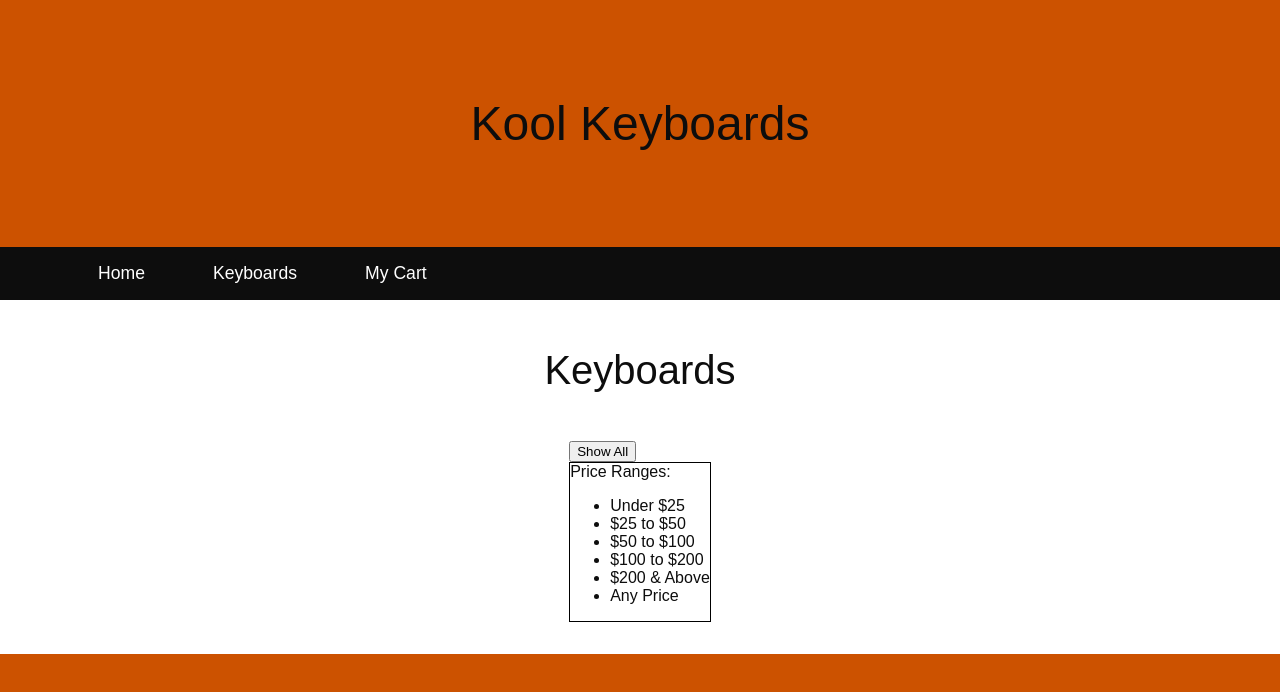
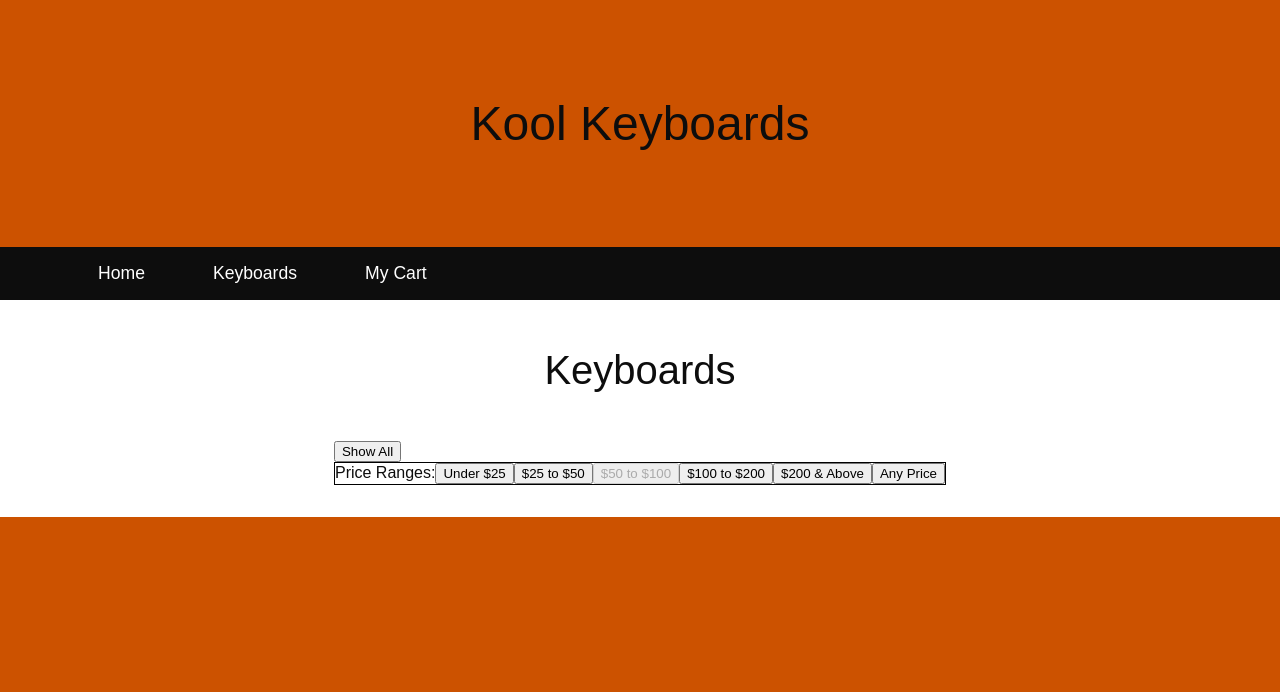
Before and after one commit to JWillZ94/Kool-Keyboards, a React (Create React App) app: page /#/keyboards in a window 1280 px wide. Shown: the top 692 px of the page. Built offline with nearby package versions, Linux system fonts and the light colour scheme; no server answers; a web font is replaced by a local one.

Commit message:
added redux devtools

```diff
--- a/package.json
+++ b/package.json
@@ -15,6 +15,7 @@
     "react-scripts": "1.1.4",
     "react-slick": "^0.23.1",
     "redux": "^4.0.0",
+    "redux-devtools": "^3.4.1",
     "redux-thunk": "^2.3.0"
   },
   "devDependencies": {
--- /dev/null
+++ b/src/components/keyboards/PriceRangeOption.js
@@ -0,0 +1,10 @@
+import React from 'react';
+// Component
+
+const PriceRangeOption = ({ active, children, handleFilterPriceRange }) => (
+  <button onClick={handleFilterPriceRange} disabled={active}>
+    {children}
+  </button>
+);
+
+export default PriceRangeOption;
--- a/src/containers/Price.js
+++ b/src/containers/Price.js
@@ -1,56 +1,19 @@
-import React, { Component } from 'react';
-import { connect } from 'react-redux';
-import { store } from '../index';
-import { filterByPriceRangeAction, PriceRangeFilters } from '../actions/priceRangeActions';
+import React from 'react';
+import PriceRangeOptionFilter from './PriceRangeOptionFilter';
+import { PriceRangeFilters } from '../actions/priceRangeActions';
 
-const mapStateToProps = state => {
-  return {
-    priceRange: state.priceRange
-  };
+function Price() {
+  return (
+    <div className="sort-section sort-menu-item">
+      Price Ranges:
+      <PriceRangeOptionFilter filter={PriceRangeFilters.PRICE_UNDER_25}>Under $25</PriceRangeOptionFilter>
+      <PriceRangeOptionFilter filter={PriceRangeFilters.PRICE_25_TO_50}>$25 to $50</PriceRangeOptionFilter>
+      <PriceRangeOptionFilter filter={PriceRangeFilters.PRICE_50_TO_100}>$50 to $100</PriceRangeOptionFilter>
+      <PriceRangeOptionFilter filter={PriceRangeFilters.PRICE_100_TO_200}>$100 to $200</PriceRangeOptionFilter>
+      <PriceRangeOptionFilter filter={PriceRangeFilters.PRICE_200_AND_UP}>$200 & Above</PriceRangeOptionFilter>
+      <PriceRangeOptionFilter filter={PriceRangeFilters.ANY_PRICE}>Any Price</PriceRangeOptionFilter>
+    </div>
+  );
 }
 
-const mapDispatchToProps = dispatch => {
-  return {
-    handleFilterPriceRange: () => {
-      dispatch(filterByPriceRangeAction(PriceRangeFilters.PRICE_200_AND_UP));
-      console.log(store.getState());
-    }
-  };
-}
-
-  // className={this.state.active === range ? 'active-button range' : 'range'}
-  // key={range}
-
-class Price extends Component {
-  constructor(props) {
-    super(props);
-
-    this.state = {
-      active: 'inactive'
-    };
-
-  }
-
-  render() {
-
-    const priceRanges = ['Under $25', '$25 to $50', '$50 to $100', '$100 to $200', '$200 & Above', 'Any Price'];
-
-    const priceRangeOption = priceRanges.map((range, { handleFilterPriceRange }) =>
-      <li onClick={handleFilterPriceRange} key={range}>{range}</li>
-    );
-    return (
-      <div className="sort-section sort-menu-item">
-        Price Ranges:
-        <ul>
-          {priceRangeOption}
-        </ul>
-      </div>
-    );
-  }
-
-}
-
-export default connect(
-  mapStateToProps,
-  mapDispatchToProps
-)(Price);
+export default Price;
--- /dev/null
+++ b/src/containers/PriceRangeOptionFilter.js
@@ -0,0 +1,17 @@
+import { connect } from 'react-redux';
+import PriceRangeOption from '../components/keyboards/PriceRangeOption';
+import { filterByPriceRangeAction, PriceRangeFilters } from '../actions/priceRangeActions';
+// Container
+
+const mapStateToProps = (state, ownProps) => ({
+  active: ownProps.filter === state.priceRange
+});
+
+const mapDispatchToProps = (dispatch, ownProps) => ({
+  handleFilterPriceRange: () => dispatch(filterByPriceRangeAction(ownProps.filter))
+});
+
+export default connect(
+  mapStateToProps,
+  mapDispatchToProps
+)(PriceRangeOption);
```
Also changed, not shown: 1 other file (tests, documents, lock files or other folders).
